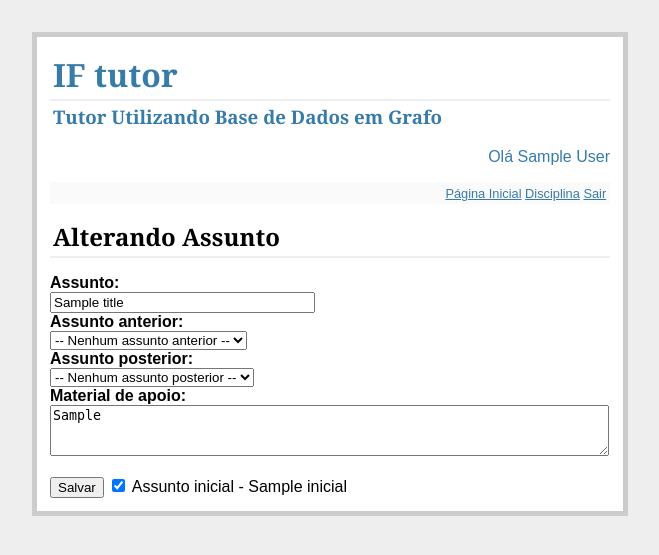
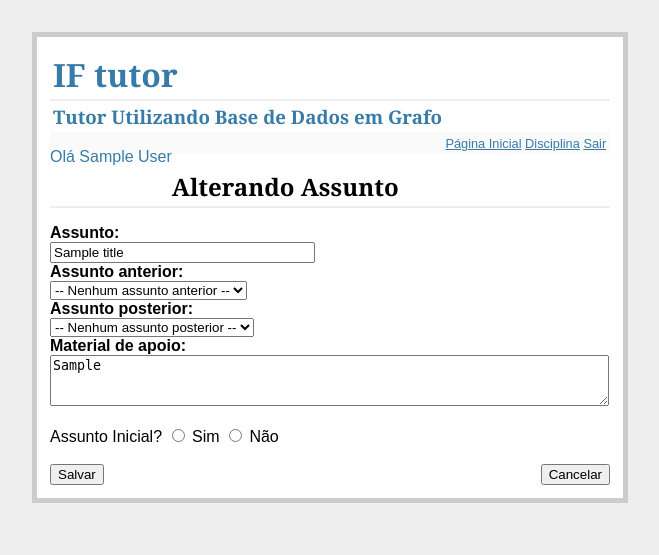
Before and after one commit to Gilberto-Vera/tcc_old, a Flask app: template tutor/templates/edit_class_subject.html in a window 1280 px wide. Shown: the top 555 px of the page, without its empty margins (310-969 px from the left). Run offline with Flask 2, Linux system fonts and the light colour scheme; the visitor is signed in with stand-in values (Sample User, id 1); the template is opened without the code that fills it: most values are stand-ins (such as "Sample title", 1, 10 or a date in 2020).

Commit message:
Aleração do layout de editar assunto

```diff
--- a/tutor/static/style.css
+++ b/tutor/static/style.css
@@ -6,8 +6,12 @@ h3              { padding: 3px; }
 dd              { display: block; margin-left: 0px; }
 dl              { font-weight: bold; }
 
+/*#save           { float: right; }*/
+#cancel         { float: right; margin-left: 20px; }
+
+.button form    { display: inline; }
 a:visited 		{ color: #800080; }
-.session        { text-align: right; font-size: 1em; color: #377ba8; }
+.session        { float: left; font-size: 1em; color: #377ba8; }
 .checkbox       { text-align: right; }
 .page           { margin: 2em auto; width: 35em; border: 5px solid #ccc; padding: 0.8em; background: white; }
 .posts          { list-style: none; margin: 0; padding: 0; }
--- a/tutor/templates/display_questions.html
+++ b/tutor/templates/display_questions.html
@@ -16,7 +16,7 @@
         <td align="center">{{ row.q.difficulty }}</td>
         <td align="center"><a href="{# url_for('open_questions', title=row.id) #}">Ver questão</a></td>
         <td align="center"><a href="{# url_for('open_questions', title=row.id) #}">Alterar</a></td>
-        <td align="center"><a href="{{ url_for('delete_question', id= row.q.id) }}">Excluir</a></td>
+        <td align="center"><a href="{{ url_for('delete_question', id=row.q.id) }}">Excluir</a></td>
     </tr>
   {% else %}
       <tr>
--- a/tutor/templates/edit_class_subject.html
+++ b/tutor/templates/edit_class_subject.html
@@ -2,8 +2,8 @@
 {% block body %}
 
     {% if session.username %}
-    <h2>Alterando Assunto</h2>
-    <form action="{{ url_for('edit_class_subject', inicial=inicial) }}" method="post">
+        <h2 xmlns="http://www.w3.org/1999/html" xmlns="http://www.w3.org/1999/html">Alterando Assunto</h2>
+    <form>
         <dl>
             <dt>Assunto:</dt>
             <dd><input type="text" size="30" name="subject_title" value="{{ title }}"></dd>
@@ -30,8 +30,11 @@
             <input type="hidden" name="cc" value="{{ cc }}" />
             <input type="hidden" name="title" value="{{ title }}" />
         </dl>
-        <input type="submit" value="Salvar">
-        <input type="checkbox" name="inicial" value="{{ inicial }}" {{ "checked" if inicial }}> Assunto inicial - {{ inicial }} </input>
+        Assunto Inicial?
+        <input type="radio" class="ini" name="checkbox_inicial" value="true" {{ "checked" if inicial == "true"}}> Sim
+        <input type="radio" class="ini" name="checkbox_inicial" value="false" {{ "checked" if inicial == "false"}}> Não <br> <br>
+        <input type="submit" class="button" formaction="{{ url_for('edit_class_subject') }}" formmethod="post" id="save" value="Salvar">
+        <input type="submit" class="button" formaction="{{ url_for('open_class_subject', title=cc) }}" id="cancel" value="Cancelar">
     </form>
 
     {% endif %}
```
Also changed, not shown: tutor/models.py (+20 -11 lines), tutor/views.py (+4 -4 lines).
